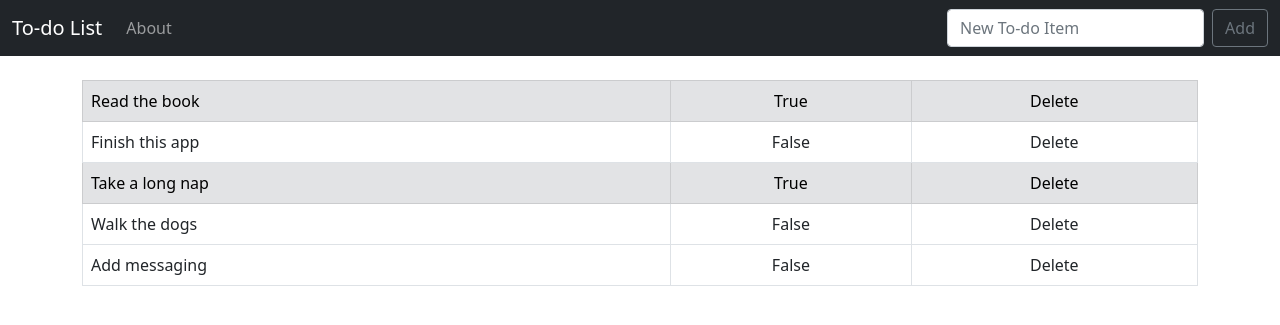
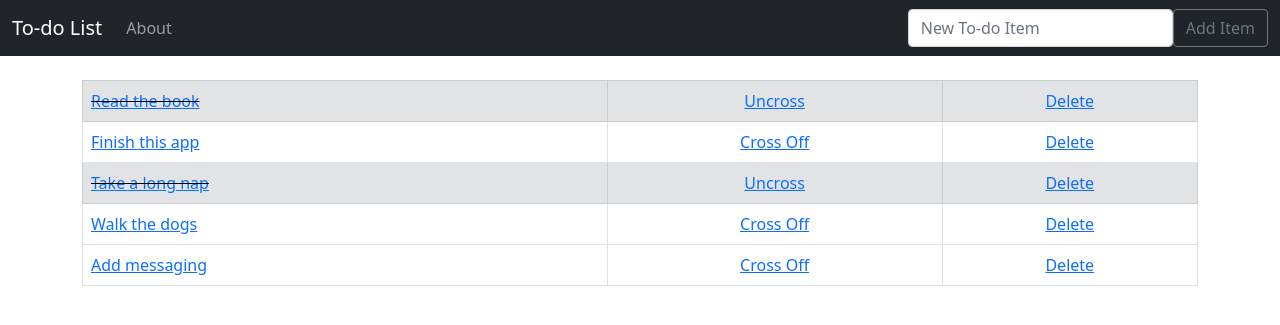
Before and after one commit to sudiptacseseu/djangotodo, a Django app: page / in a window 1280 px wide. Shown: the top 325 px of the page. Run offline with Django 3.2, Linux system fonts and the light colour scheme; data comes from the database, SQL or seed files in the repository; both versions use the stored data as it was after the commit.

Commit message:
Cross, uncross button functionality, django message, edit item page with new form added

```diff
--- a/todo_app/settings.py
+++ b/todo_app/settings.py
@@ -68,6 +68,8 @@ TEMPLATES = [
     },
 ]
 
+MESSAGE_STORAGE = 'django.contrib.messages.storage.session.SessionStorage'
+
 WSGI_APPLICATION = 'todo_app.wsgi.application'
 
 
@@ -119,7 +121,7 @@ USE_TZ = True
 # https://docs.djangoproject.com/en/3.2/howto/static-files/
 
 STATIC_URL = '/static/'
-STATICFILES_DIRS = [os.path.join(BASE_DIR, 'static'),]
+STATICFILES_DIRS = [os.path.join(BASE_DIR, 'static')]
 
 # Default primary key field type
 # https://docs.djangoproject.com/en/3.2/ref/settings/#default-auto-field
--- a/todo_list/templates/base.html
+++ b/todo_list/templates/base.html
@@ -1,15 +1,16 @@
-<!--{% load static %}-->
+<!doctype html>
 
-<!doctype html>
 <html lang="en">
   <head>
+
     <!-- Required meta tags -->
     <meta charset="utf-8">
     <meta name="viewport" content="width=device-width, initial-scale=1">
 
     <!-- Bootstrap css -->
-    <link href="https://cdn.jsdelivr.net/npm/bootstrap@5.0.2/dist/css/bootstrap.min.css" rel="stylesheet" integrity="sha384-EVSTQN3/azprG1Anm3QDgpJLIm9Nao0Yz1ztcQTwFspd3yD65VohhpuuCOmLASjC" crossorigin="anonymous">
-    <link href="{% static 'css/my_style.css' %}" >
+    {% load static %}
+    <link rel="stylesheet" href="https://cdn.jsdelivr.net/npm/bootstrap@5.0.2/dist/css/bootstrap.min.css" integrity="sha384-EVSTQN3/azprG1Anm3QDgpJLIm9Nao0Yz1ztcQTwFspd3yD65VohhpuuCOmLASjC" crossorigin="anonymous">
+    <link rel="stylesheet" href="{% static 'css/my_style.css' %}" >
 
     <title>{% block title %}
       Hello, world!{% endblock %}</title>
@@ -27,9 +28,13 @@
           <a class="nav-link" href="{% url 'about' %}">About</a>
         </li>
       </ul>
-      <form class="d-flex">
-        <input class="form-control me-2" type="search" placeholder="New To-do Item" aria-label="Search">
-        <button class="btn btn-outline-secondary" type="submit">Add</button>
+      <form class="d-flex" method="POST">
+      {% csrf_token %}
+        <div class="col-auto">
+          <input class="form-control me-2" type="search" placeholder="New To-do Item" aria-label="Search" name="item">
+        </div>
+        <button class="btn btn-outline-secondary mr-3" type="submit">Add Item</button>
+
       </form>
     </div>
   </div>
--- a/todo_list/templates/home.html
+++ b/todo_list/templates/home.html
@@ -5,20 +5,30 @@ Todo-list
 {% endblock %}
 
 {% block content %}
+
+{% if messages %}
+    {% for message in messages %}
+        <div class="alert alert-warning alert-dismissible fade show" role="alert">
+          {{ message }}
+             <button type="button" class="btn-close" data-bs-dismiss="alert" aria-label="Close"></button>
+        </div>
+    {% endfor %}
+{% endif %}
+
     {% if all_items %}
     <table class="table table-bordered">
         {%for todo_item in all_items %}
             {% if todo_item.completed %}
                 <tr class="table-secondary">
-                    <td class="striker">{{ todo_item.item }}</td>
-                    <td><center>{{ todo_item.completed }}</center></td>
-                    <td><center>Delete</center></td>
+                    <td class="striker"><a href= "{% url 'edit' todo_item.id %}">{{ todo_item.item }}</a></td>
+                    <td><center><a href= "{% url 'uncross' todo_item.id %}">Uncross</a></center></td>
+                    <td><center><a href= "{% url 'delete' todo_item.id %}"> Delete</a></center></td>
                 </tr>
             {% else %}
                 <tr>
-                    <td>{{ todo_item.item }}</td>
-                    <td><center>{{ todo_item.completed }}</center></td>
-                    <td><center>Delete</center></td>
+                    <td><a href= "{% url 'edit' todo_item.id %}">{{ todo_item.item }}</a></td>
+                    <td><center><a href= "{% url 'crossoff' todo_item.id %}"> Cross Off</a></center></td>
+                    <td><center><a href= "{% url 'delete' todo_item.id %}"> Delete</a></center></td>
                 </tr>
             {% endif %}
         {% endfor %}
--- a/todo_list/urls.py
+++ b/todo_list/urls.py
@@ -5,4 +5,8 @@ from todo_list import views
 urlpatterns = [
     path('', views.home, name='home'),
     path('about/', views.about, name='about'),
+    path('delete/<id>', views.delete, name='delete'),
+    path('crossoff/<id>', views.crossoff, name='crossoff'),
+    path('uncross/<id>', views.uncross, name='uncross'),
+    path('edit/<id>', views.edit, name='edit'),
 ]
--- a/todo_list/views.py
+++ b/todo_list/views.py
@@ -1,11 +1,57 @@
-from django.shortcuts import render
+from django.shortcuts import render, redirect
 from .models import List
+from .forms import ListForm
+from django.contrib import messages
+from django.http import HttpResponseRedirect
 
 
 def home(request):
-    all_items = List.objects.all
-    return render(request, 'home.html', {'all_items': all_items})
+    if request.method == "POST":
+        form = ListForm(request.POST or None)
+        if form.is_valid():
+            form.save()
+            all_items = List.objects.all
+            messages.success(request, "Item has been added to the list!")
+            return render(request, 'home.html', {'all_items': all_items})
+            # return HttpResponseRedirect('/')
+    else:
+        all_items = List.objects.all
+        return render(request, 'home.html', {'all_items': all_items})
 
 
 def about(request):
     return render(request, 'about.html', {})
+
+
+def delete(request, id):
+    item = List.objects.get(pk=id)
+    item.delete()
+    messages.success(request, "Item has been deleted successfully!")
+    return redirect('home')
+
+
+def crossoff(request, id):
+    item = List.objects.get(pk=id)
+    item.completed = True
+    item.save()
+    return redirect('home')
+
+
+def uncross(request, id):
+    item = List.objects.get(pk=id)
+    item.completed = False
+    item.save()
+    return redirect('home')
+
+
+def edit(request, id):
+    if request.method == "POST":
+        todo_item = List.objects.get(pk=id)
+        form = ListForm(request.POST or None, instance=todo_item)
+        if form.is_valid():
+            form.save()
+            messages.success(request, "Item has been edited to the list!")
+            return redirect('home')
+    else:
+        todo_item = List.objects.get(pk=id)
+        return render(request, 'edit.html', {'todo_item': todo_item})
```
Also changed, not shown: todo_list/forms.py (added, +8 -0 lines), todo_list/templates/edit.html (added, +18 -0 lines), db.sqlite3.
